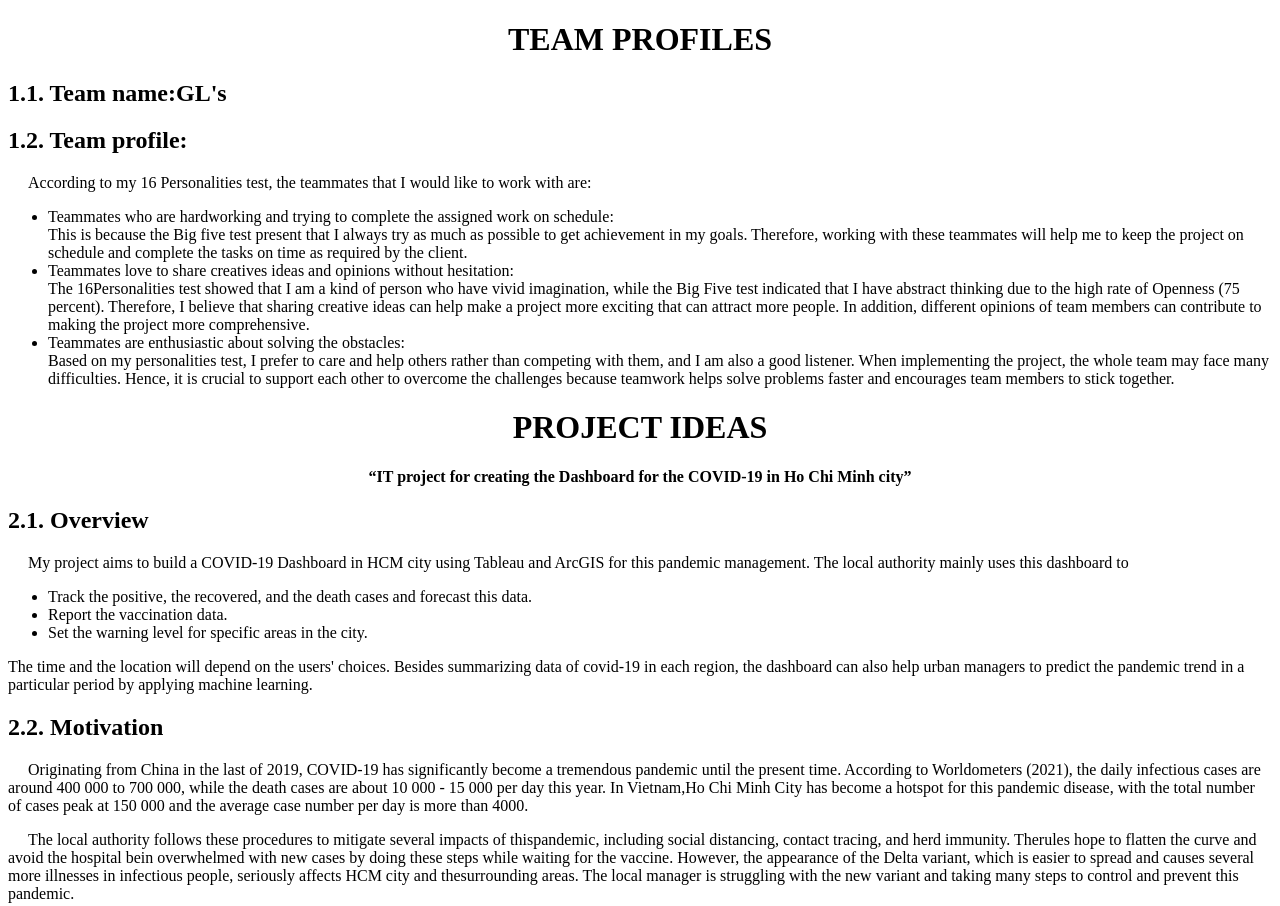
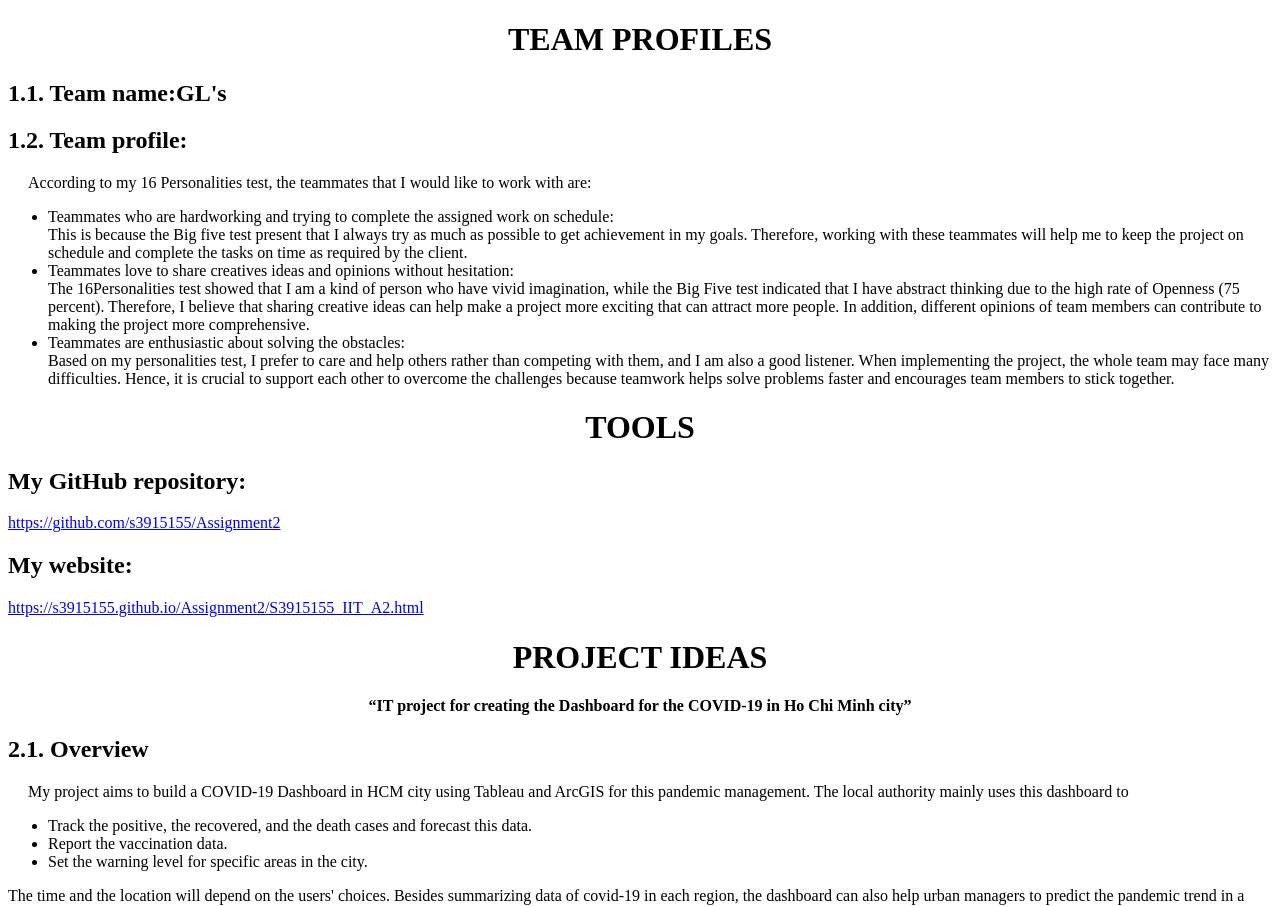
Before and after one commit to Glizard-rwd/Assigment2ITworld, a plain HTML site: page S3915155_ITT_A2.html in a window 1280 px wide. Shown: the top 906 px of the page. Drawn offline with Linux system fonts and the light colour scheme.

Commit message:
Add my GitHub repository and my website.

```diff
--- a/S3915155_ITT_A2.html
+++ b/S3915155_ITT_A2.html
@@ -59,6 +59,11 @@
         helps solve problems faster and encourages team members to stick together.
       </li>
     </ul>
+    <h1> <b>Tools</b> </h1>
+    <h2>My GitHub repository: </h2>
+    <a href="https://github.com/s3915155/Assignment2">https://github.com/s3915155/Assignment2</a>
+    <h2>My website: </h2>
+    <a href="https://s3915155.github.io/Assignment2/S3915155_IIT_A2.html">https://s3915155.github.io/Assignment2/S3915155_IIT_A2.html</a>
     <h1>Project Ideas</h1>
     <h4><b>“IT project for creating the Dashboard for the COVID-19 in Ho Chi Minh
        city”</b></h4>
```
